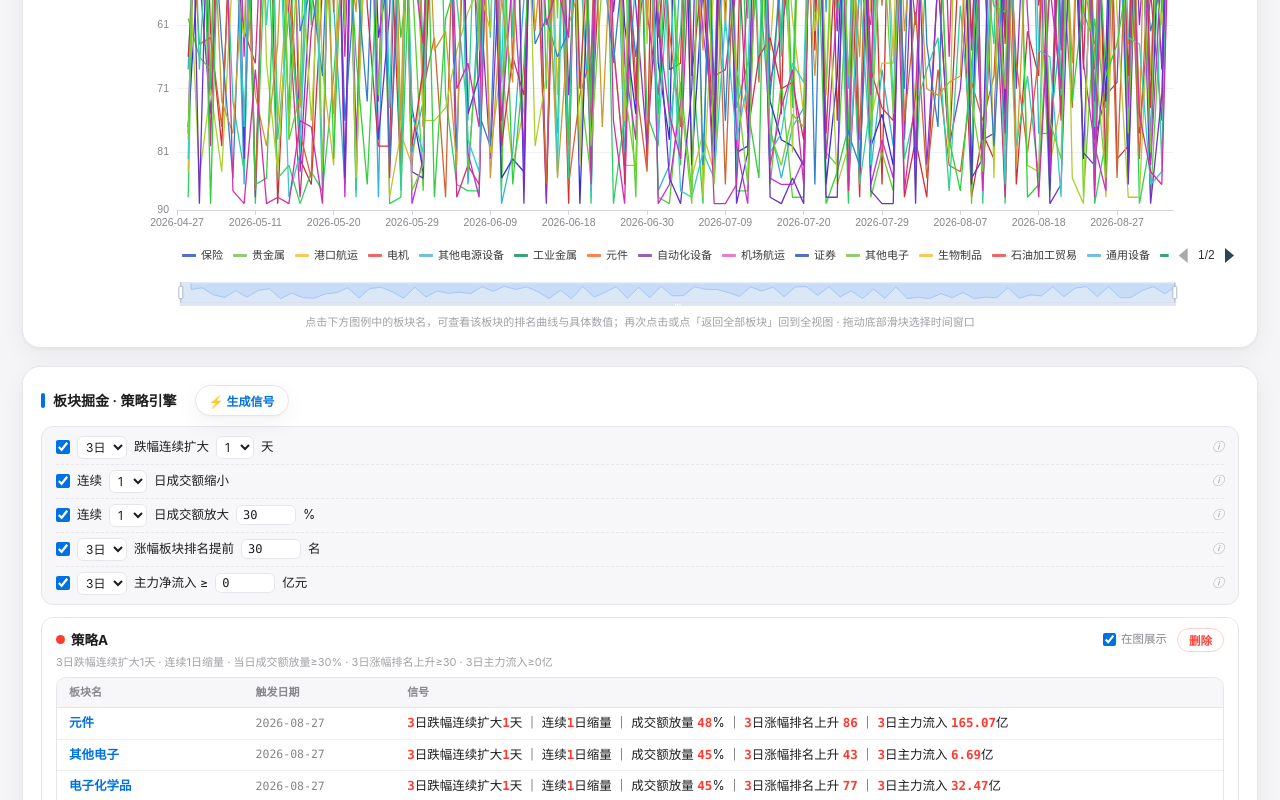
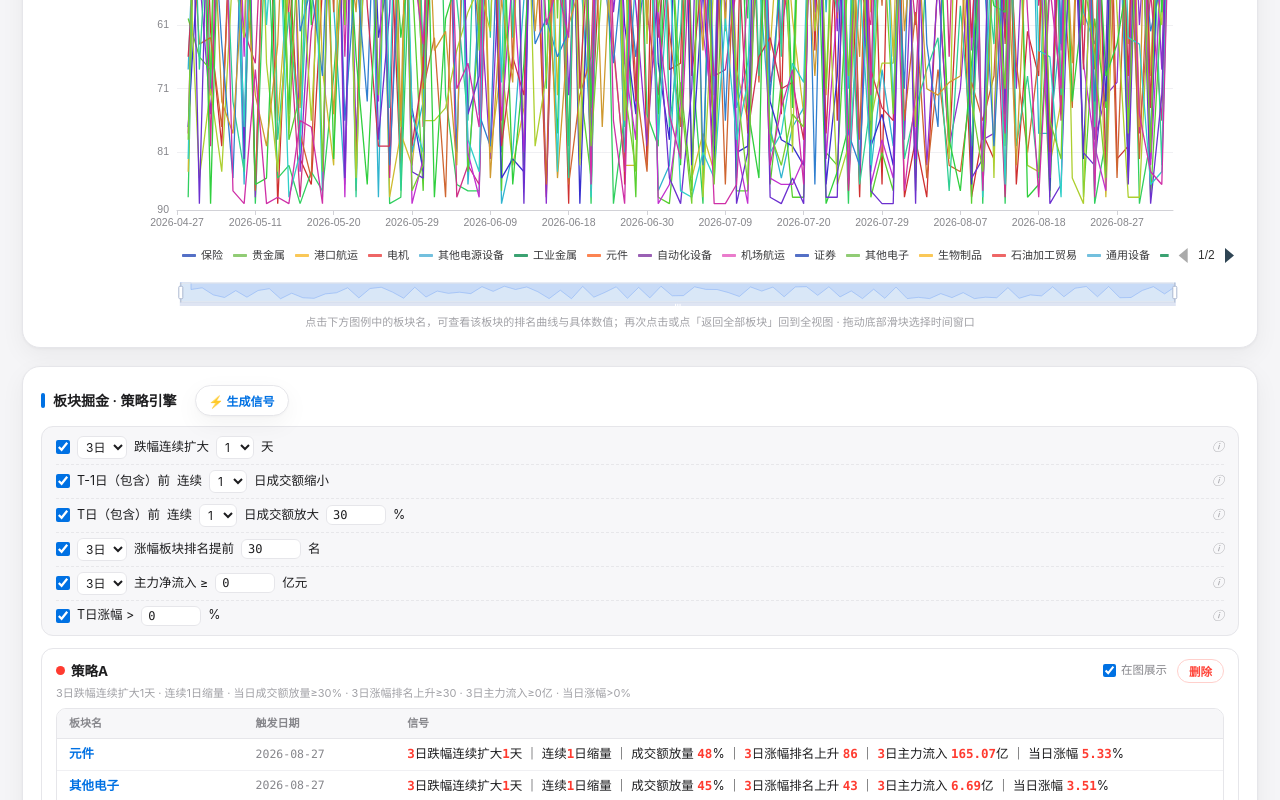
Before and after one commit to pittttt/CapitalFlowMonitor, a plain HTML site: page docs/index.html in a window 1280 px wide. Both pictures are taken after a click on the button "⚡ 生成信号". Shown: the part 602-1402 px from the top of the page. Drawn offline with nearby package versions, Linux system fonts and the light colour scheme.

Commit message:
feat: 新增规则6"T日涨幅>x%"(默认0, tip: 当日涨幅>x%) + 规则2/3行内时间前缀
- 规则6: 当日单日涨幅严格大于阈值(chg[T] > x), 承接旧口径"当日上涨";
  面板 6 条规则全勾 + 放量50% 即可完整复刻旧 13 条(已验证逐条一致)
- 规则2 行内文案加"T-1日（包含）前"; 规则3 加"T日（包含）前"
- 默认全勾含规则6后默认策略命中 23 条(滤除当日未涨 1 条)

```diff
--- a/docs/index.html
+++ b/docs/index.html
@@ -192,6 +192,7 @@
       </div>
       <div class="rule">
         <input type="checkbox" class="rOn" id="r2On" checked>
+        <span class="rlabel">T-1日（包含）前</span>
         <span class="rlabel">连续</span>
         <select id="r2x">
           <option value="1" selected>1</option><option value="2">2</option><option value="3">3</option>
@@ -202,6 +203,7 @@
       </div>
       <div class="rule">
         <input type="checkbox" class="rOn" id="r3On" checked>
+        <span class="rlabel">T日（包含）前</span>
         <span class="rlabel">连续</span>
         <select id="r3x">
           <option value="1" selected>1</option><option value="2">2</option><option value="3">3</option>
@@ -235,6 +237,13 @@
         <input type="number" id="r5y" value="0" step="0.1">
         <span class="rlabel">亿元</span>
         <i class="tip-i">ⓘ<span class="tip">当日 x日主力净流入（滚动累计）≥ y 亿元</span></i>
+      </div>
+      <div class="rule">
+        <input type="checkbox" class="rOn" id="r6On" checked>
+        <span class="rlabel">T日涨幅 &gt;</span>
+        <input type="number" id="r6y" value="0" step="0.1">
+        <span class="rlabel">%</span>
+        <i class="tip-i">ⓘ<span class="tip">当日涨幅 &gt; x%（T 日单日涨幅严格大于阈值，旧口径"当日上涨"即 x=0）</span></i>
       </div>
     </div>
     <div id="polWrap"></div>
@@ -388,8 +397,9 @@ function readRules() {
     r3: { on: g("r3On").checked, x: parseInt(g("r3x").value, 10), y: Math.min(500, Math.max(1, num("r3y", 30))) },
     r4: { on: g("r4On").checked, x: parseInt(g("r4x").value, 10), y: Math.max(1, num("r4y", 30)) },
     r5: { on: g("r5On").checked, x: parseInt(g("r5x").value, 10), y: num("r5y", 0) },
+    r6: { on: g("r6On").checked, y: num("r6y", 0) },
   };
-  rules.any = rules.r1.on || rules.r2.on || rules.r3.on || rules.r4.on || rules.r5.on;
+  rules.any = rules.r1.on || rules.r2.on || rules.r3.on || rules.r4.on || rules.r5.on || rules.r6.on;
   return rules;
 }
 function refreshGenBtn() {
@@ -403,6 +413,7 @@ function ruleDesc(r) {
   if (r.r3.on) parts.push((r.r3.x === 1 ? "当日" : "连续" + r.r3.x + "日") + "成交额放量≥" + r.r3.y + "%");
   if (r.r4.on) parts.push(r.r4.x + "日涨幅排名上升≥" + r.r4.y);
   if (r.r5.on) parts.push(r.r5.x + "日主力流入≥" + r.r5.y + "亿");
+  if (r.r6.on) parts.push("当日涨幅>" + r.r6.y + "%");
   return parts.join(" · ");
 }
 
@@ -447,6 +458,10 @@ function computeHits(r) {
       if (ok && r.r5.on) {
         const f = S[FLOW_OF_X[r.r5.x]][nm], v = f[i];
         if (v == null || v < r.r5.y) { ok = false; } else { parts.push(r.r5.x + "日主力流入 " + v.toFixed(2) + "亿"); }
+      }
+      if (ok && r.r6.on) {   // T 日单日涨幅严格大于阈值
+        const v = S.chg[nm][i];
+        if (v == null || v <= r.r6.y) { ok = false; } else { parts.push("当日涨幅 " + v.toFixed(2) + "%"); }
       }
       if (ok) hits.push({ name: nm, date: dates[i], txt: parts.join(" ｜ ") });
     }
@@ -862,7 +877,7 @@ document.getElementById("genBtn").addEventListener("click", genPolicy);
 document.getElementById("rulesPanel").addEventListener("change", refreshGenBtn);
 document.getElementById("rulesPanel").addEventListener("blur", e => {   // 数字框失焦回填默认
   if (e.target.matches('input[type="number"]') && e.target.value === "") {
-    const dft = { r3y: "30", r4y: "30", r5y: "0" }[e.target.id];
+    const dft = { r3y: "30", r4y: "30", r5y: "0", r6y: "0" }[e.target.id];
     if (dft !== undefined) e.target.value = dft;
     refreshGenBtn();
   }
```
